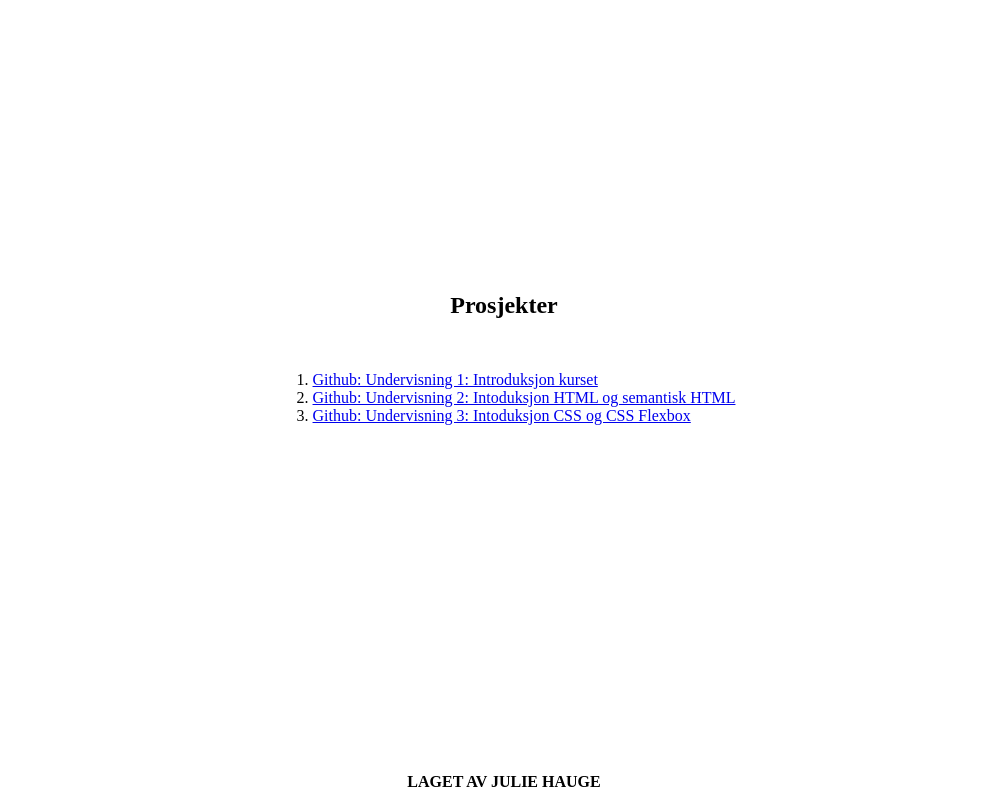
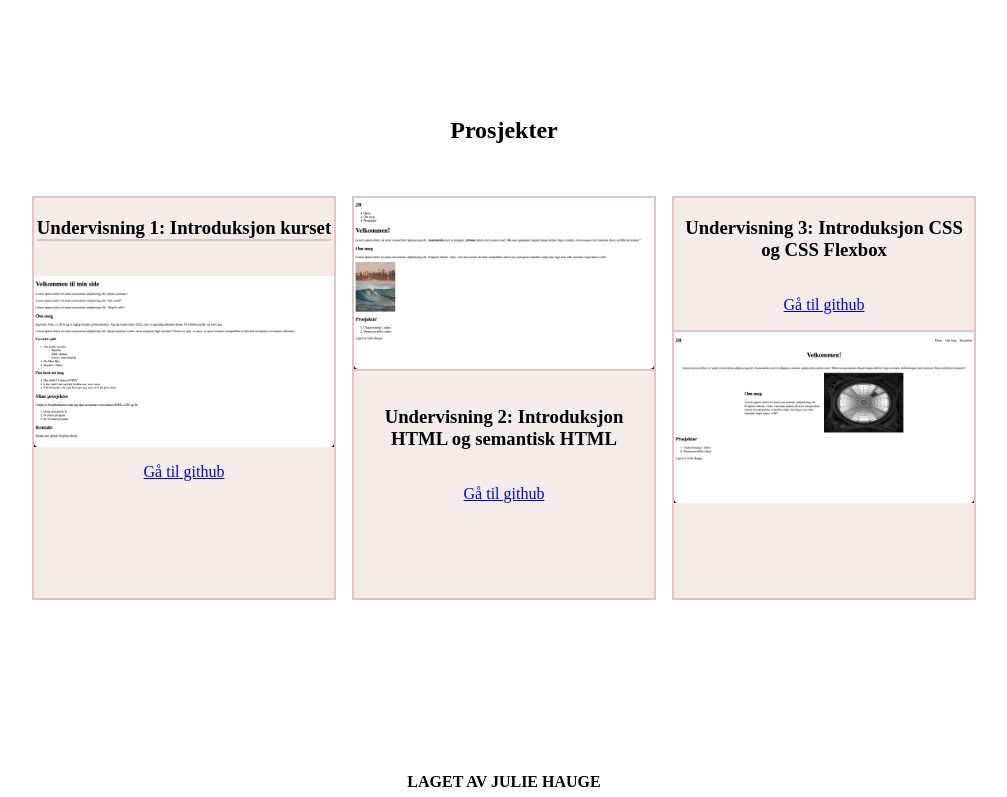
Before and after one commit to julieisobelle/fontenehusetG17_oppgave1, a website: page index.html in a window 1280 px wide. Shown: the part 1718-2515 px from the top of the page, without its empty margins (136-1143 px from the left). Drawn offline with Linux system fonts and the light colour scheme.

Commit message:
Updated projects section

```diff
--- a/index.html
+++ b/index.html
@@ -12,7 +12,7 @@
       <h2>JH</h2>
 
       <nav>
-        <ul>
+        <ul class="navList">
           <li>Hjem</li>
           <li>Om meg</li>
           <li>Prosjekter</li>
@@ -74,31 +74,43 @@
       <section class="projects">
         <h2 class="projectsTitle">Prosjekter</h2>
 
-        <ol class="projectsList">
+        <ul class="projectsList">
           <li>
+            <div class="projectCard">
+              <h3 class="bottomLine">Undervisning 1: Introduksjon kurset</h3>
+              <img src="images/undervisning1.png" alt="">
               <a
                 href="https://github.com/julieisobelle/fontenehusetG17_undervisning1"
                 target="_blank">
-              Github: Undervisning 1: Introduksjon kurset
+                Gå til github
               </a>
+            </div>
           </li>
 
           <li>
+            <div class="projectCard">
+              <img class="bottomLine" src="images/undervisning2.png" alt="Skjermbilde av nettside">
+              <h3>Undervisning 2: Introduksjon HTML og semantisk HTML</h3>
               <a
                 href="https://github.com/julieisobelle/fontenehusetG17_undervisning2"
                 target="_blank">
-              Github: Undervisning 2: Intoduksjon HTML og semantisk HTML
+                Gå til github
               </a>
+            </div>
           </li>
 
           <li>
+            <div class="projectCard">
+              <h3>Undervisning 3: Introduksjon CSS og CSS Flexbox</h3>
               <a
                 href="https://github.com/julieisobelle/fontenehusetG17_undervisning3"
                 target="_blank">
-              Github: Undervisning 3: Intoduksjon CSS og CSS Flexbox
+                Gå til github
               </a>
+              <img class="topLine" src="images/undervisning3.png" alt="">
+            </div>
           </li>
-        </ol>
+        </ul>
       </section>
     </main>
 
--- a/styles.css
+++ b/styles.css
@@ -2,13 +2,25 @@
 CSS Selector = hva skal vi endre? header
 CSS Declaration = blokken hvor koden finnes {}
 CSS Rule = hva og hvordan skal ting endres property:value; display:flex; */
+img {
+  max-width: 100%;
+}
+
+.bottomLine {
+  border-bottom: 2px solid #e3c4be;
+}
+
+.topLine {
+  border-top: 2px solid #e3c4be;
+}
+
 header {
   display: flex;
   justify-content: space-between;
   align-items: center;
 }
 
-ul {
+.navList {
   display: flex;
   padding: 0;
   margin: 0;
@@ -63,7 +75,7 @@ ul {
 }
 
 .aboutText {
-  background-color: lightblue;
+  background-color: #e3c4be;
   width: 300px;
   padding: 40px;
 }
@@ -87,6 +99,28 @@ ul {
   gap: 16px;
 }
 
+.projectsList {
+  display: flex;
+  justify-content: center;
+  align-items: center;
+  gap: 16px;
+  list-style-type: none;
+  padding: 0;
+}
+
+.projectCard {
+  height: 400px;
+  width: 300px;
+  border: 2px solid #e3c4be;
+  display: flex;
+  flex-direction: column;
+  justify-content: flex-start;
+  align-items: center;
+  gap: 16px;
+  background-color: #f4ecea;
+  text-align: center;
+}
+
 footer {
   display: flex;
   justify-content: center;
```
Also changed, not shown: images/undervisning1.png (added), images/undervisning2.png (added), images/undervisning3.png (added). Lines whose indentation alone changed are shown as unchanged.
